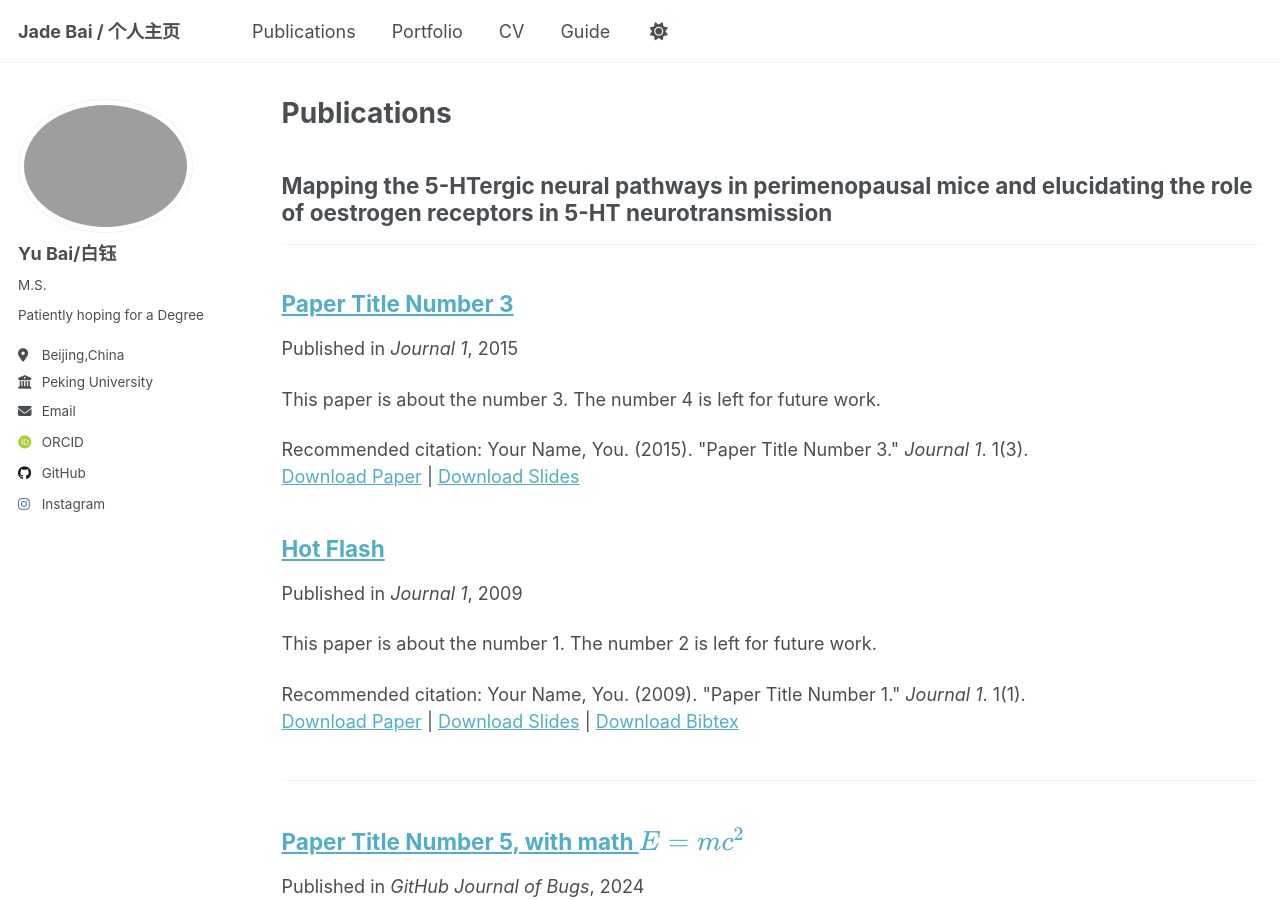
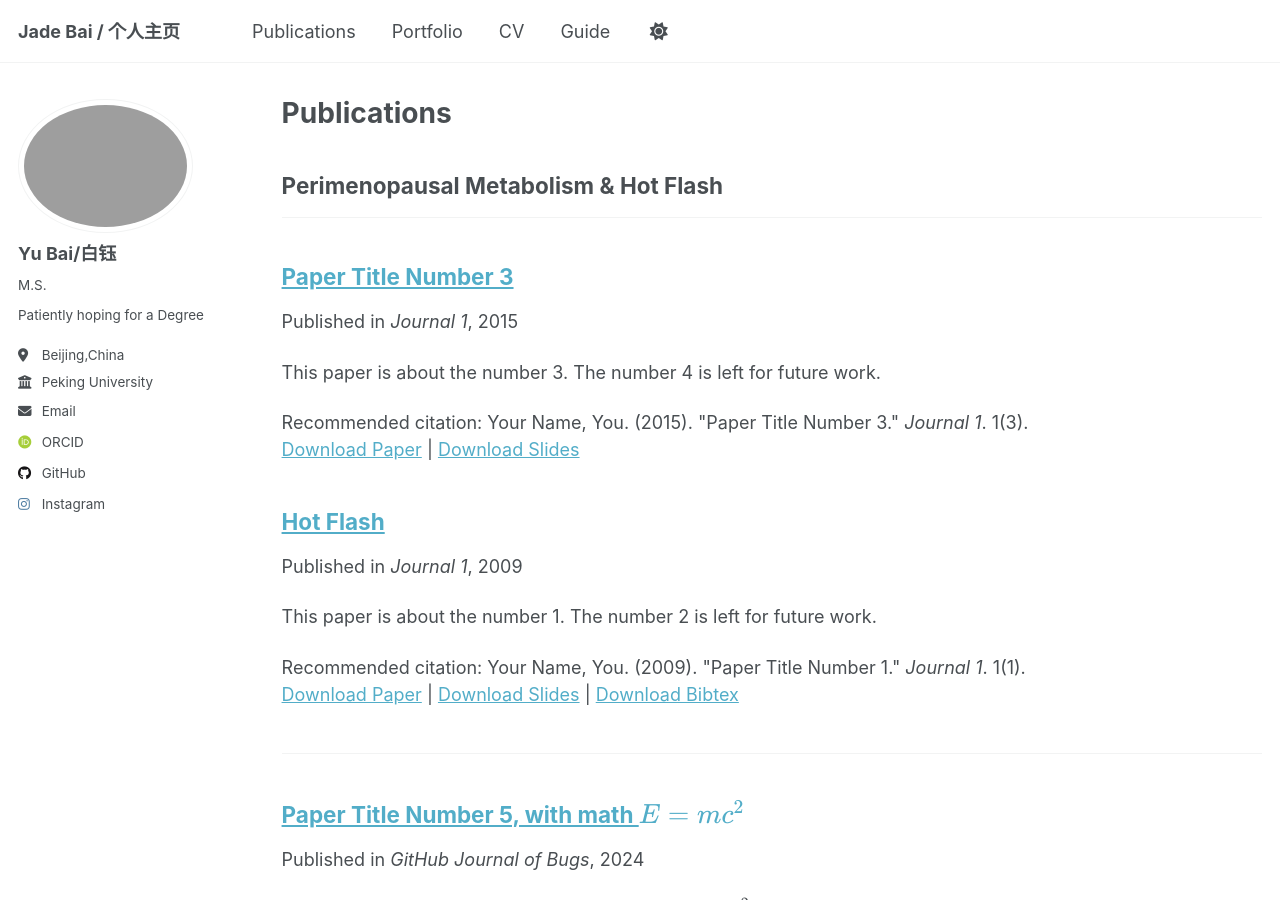
Before and after one commit to Baiyululu/Baiyululu.github.io, a Jekyll site: the page built from _pages/publications.html, in a window 1280 px wide and 900 px high. Built offline with Jekyll 4.4.1, drawn with Linux system fonts in a browser that asks for light colours; some web fonts are replaced; a script that is not in the unit is left out; a file with an impossible date is left out.

Commit message:
Update _config.yml

```diff
--- a/_config.yml
+++ b/_config.yml
@@ -83,8 +83,7 @@ publication_category:
   books:
     title: ''
   manuscripts:
-    title: 'Mapping the 5-HTergic neural pathways in perimenopausal mice and elucidating the role of
-oestrogen receptors in 5-HT neurotransmission'
+    title: 'Perimenopausal Metabolism & Hot Flash'
   conferences:
     title: ''
 
```
